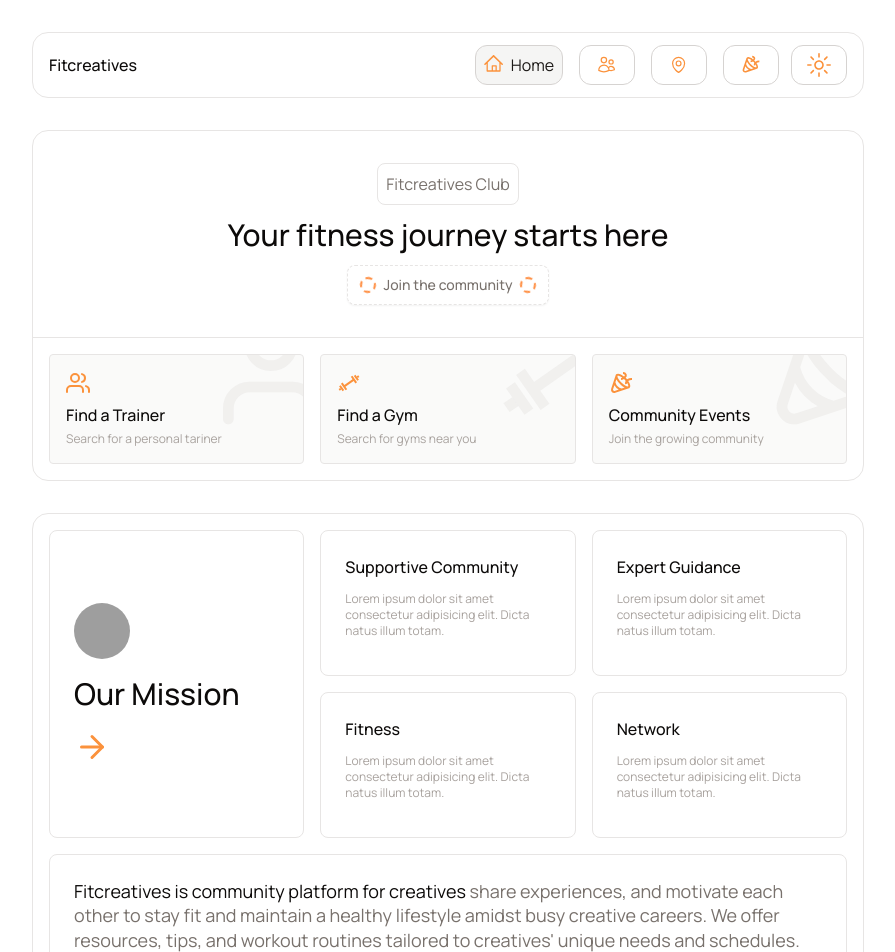
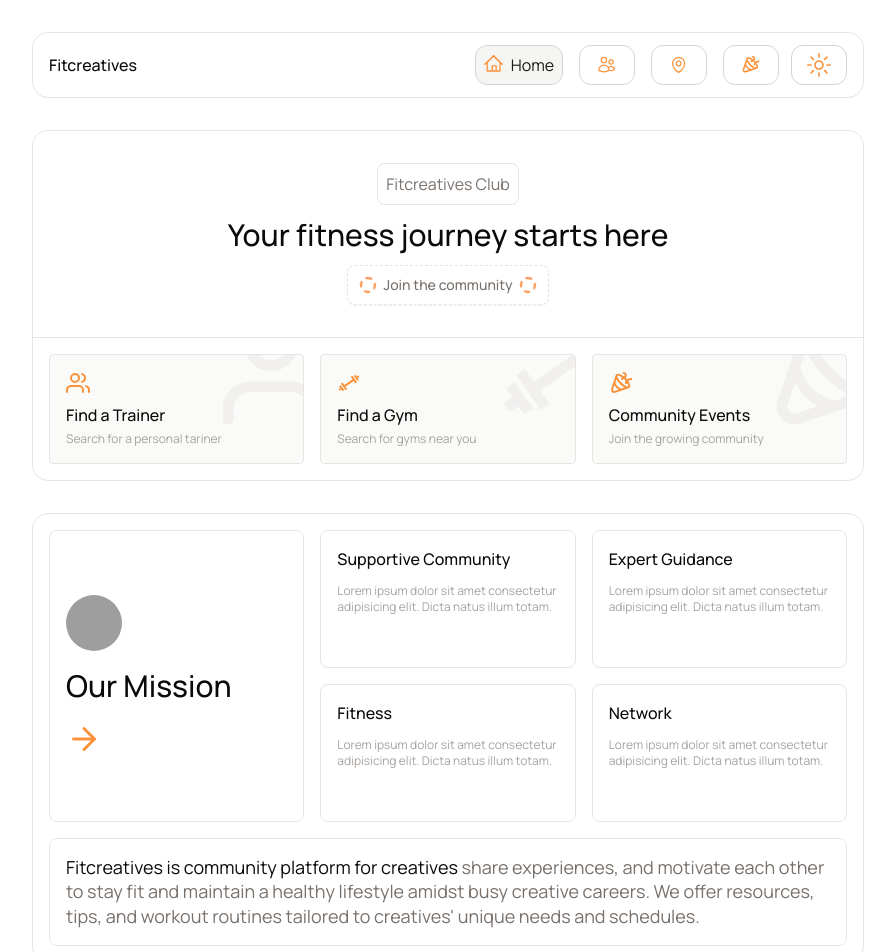
Before and after one commit to Lilianada/Fitcreatives, a Next.js app: page / in a window 1280 px wide. Shown: the top 952 px of the page, without its empty margins (192-1087 px from the left). Built offline with nearby package versions, Linux system fonts and the light colour scheme; grey boxes are pictures that could not be loaded; a web font is replaced by a local one.

Commit message:
fixes to all pages

```diff
--- a/src/app/layout.jsx
+++ b/src/app/layout.jsx
@@ -19,7 +19,7 @@ export default function RootLayout({ children }) {
           enableSystem
           disableTransitionOnChange
         >
-          <div className="grid gap-4 items-center justify-items-center py-2 px-4 sm:px-8 sm:py-4 max-w-xl lg:max-w-4xl mx-auto relative">
+          <div className="grid gap-4 items-center justify-items-center py-2 px-4 sm:px-8 sm:py-4 max-w-xl md:max-w-2xl lg:max-w-4xl mx-auto relative">
             <Header />
             <main className="w-full  min-h-[calc(100vh_-_12rem)] ">{children}</main>
             <CallToAction />
--- a/src/components/home/Faq.jsx
+++ b/src/components/home/Faq.jsx
@@ -70,7 +70,7 @@ export default function FrequentlyAskedQtn() {
         {faq.map((item, index) => {
           return (
             <AccordionItem value={item.value} key={index}>
-              <AccordionTrigger className="hover:text-orange-400 underline-offset-0">
+              <AccordionTrigger className="hover:text-orange-400 underline-offset-0 text-left">
                 {item.question}
               </AccordionTrigger>
               <AccordionContent>{item.answer}</AccordionContent>
--- a/src/components/home/Footer.jsx
+++ b/src/components/home/Footer.jsx
@@ -48,14 +48,14 @@ export default function Footer() {
   }, []);
 
   return (
-    <footer className="bg-stone-100/50 dark:bg-stone-900/20 w-full border rounded-2xl text-foreground">
+    <footer className="bg-stone-100/50 dark:bg-stone-900/20 w-full border rounded-2xl text-foreground mb-4">
       <div className="p-4">
         <div className="grid gap-2 place-items-center">
           <h2 className="text-foreground font-medium text-xl">Fitcreatives</h2>
 
           <div className="flex flex-col text-center">
-            <p className="text-foreground text-sm">{dateTime}</p>
-            <div className="text-muted-foreground text-xs">Local time in Lagos, Nigeria</div>
+            <p className="text-foreground text-xs sm:text-sm">{dateTime}</p>
+            <div className="text-muted-foreground text-[10px] sm:text-xs">Local time in Lagos, Nigeria</div>
           </div>
 
           <div className="flex flex-wrap gap-2 my-2">
@@ -63,7 +63,7 @@ export default function Footer() {
           </div>
 
           <div className="text-center">
-            <p className="text-xs text-muted-foreground">
+            <p className="text-[10px] sm:text-xs text-muted-foreground">
               © 2024 Fitcreatives. All rights reserved.
             </p>
           </div>
--- a/src/components/home/Header.jsx
+++ b/src/components/home/Header.jsx
@@ -66,7 +66,7 @@ export function MobileNavigation(props) {
     <motion.nav
       initial={false}
       animate={isOpen ? "open" : "closed"}
-      className="menu max-w-4xl mx-auto"
+      className="menu"
       {...props}
     >
       <motion.button
@@ -104,7 +104,7 @@ export function MobileNavigation(props) {
             },
           },
         }}
-        className="fixed inset-x-4 top-32 z-50 origin-top rounded-2xl bg-background border px-4 py-8  "
+        className="fixed inset-4 top-32 z-50 origin-top rounded-2xl bg-background border px-4 py-8 max-w-xl sm:max-w-4xl "
         style={{ pointerEvents: isOpen ? "auto" : "none" }}
       >
         <motion.div className="flex justify-between items-center">
--- a/src/components/home/Mission.jsx
+++ b/src/components/home/Mission.jsx
@@ -28,7 +28,7 @@ export const Block = ({ className, children, whileHover }) => {
       }}
       whileHover={whileHover}
       className={twMerge(
-        "col-span-4 rounded-lg border  bg-background text-foreground p-6",
+        "col-span-4 rounded-lg border  bg-background text-foreground p-4",
         className
       )}
     >
@@ -70,10 +70,10 @@ const AboutBlock = () => (
   </Block>
 );
 
-const BlockSocials = ({ title, text, whileHover }) => (
+const Blocks = ({ title, text, whileHover }) => (
   <Block
     whileHover={whileHover}
-    className="border col-span-6 md:col-span-4 flex flex-col gap-2"
+    className="border col-span-12 sm:col-span-6 md:col-span-4 flex flex-col gap-2"
   >
     <h3 className="text-base font-medium">{title}</h3>
     <p className="mt-1 text-xs text-stone-400 dark:text-stone-400 ">{text}</p>
@@ -90,7 +90,7 @@ export const MissionSection = () => (
     className="mx-auto grid max-w-4xl grid-flow-dense grid-cols-12 gap-4 border p-4 rounded-2xl"
   >
     <HeaderBlock />
-    <BlockSocials
+    <Blocks
       title="Supportive Community"
       text="Lorem ipsum dolor sit amet consectetur adipisicing elit. Dicta natus illum totam."
       whileHover={{
@@ -98,7 +98,7 @@ export const MissionSection = () => (
         scale: 1.1,
       }}
     />
-    <BlockSocials
+    <Blocks
       title="Expert Guidance"
       text="Lorem ipsum dolor sit amet consectetur adipisicing elit. Dicta natus illum totam."
       whileHover={{
@@ -106,7 +106,7 @@ export const MissionSection = () => (
         scale: 1.1,
       }}
     />
-    <BlockSocials
+    <Blocks
       title="Fitness"
       text="Lorem ipsum dolor sit amet consectetur adipisicing elit. Dicta natus illum totam."
       whileHover={{
@@ -114,7 +114,7 @@ export const MissionSection = () => (
         scale: 1.1,
       }}
     />
-    <BlockSocials
+    <Blocks
       title="Network"
       text="Lorem ipsum dolor sit amet consectetur adipisicing elit. Dicta natus illum totam."
       whileHover={{
--- a/src/components/trainers/TrainerCard.jsx
+++ b/src/components/trainers/TrainerCard.jsx
@@ -27,13 +27,13 @@ export default function TrainerCard() {
         <div className="border rounded-lg p-4">
         <Card
           key={index}
-          className="w-full h-[400px] bg-cover relative p-4 flex items-end"
+          className="w-full h-[300px] bg-cover relative p-4 flex items-end"
           style={{ backgroundImage: `url(${trainer.picture.large})` }}
         >
           <CardContent className="w-full p-0">
-            <div className="w-full mx-auto bg-stone-900 bg-opacity-70 text-white p-4 rounded-lg">
-              <h3 className="font-bold">{`${trainer.name.first} ${trainer.name.last}`}</h3>
-              <p>{trainer.email}</p>
+            <div className="w-full mx-auto bg-stone-900 bg-opacity-70 text-white p-3 rounded-lg">
+              <h3 className="font-bold text-base capitalize">{`${trainer.name.first} ${trainer.name.last}`}</h3>
+              <p className="text-sm capitalize">{trainer.email}</p>
             </div>
           </CardContent>
         </Card>
```
